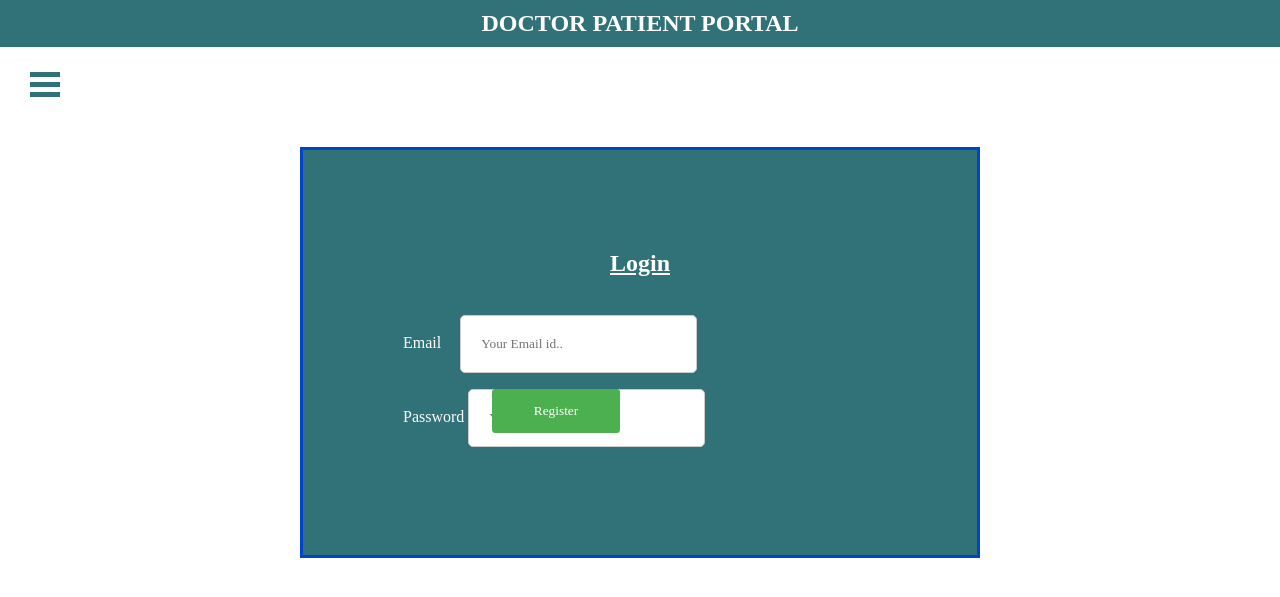
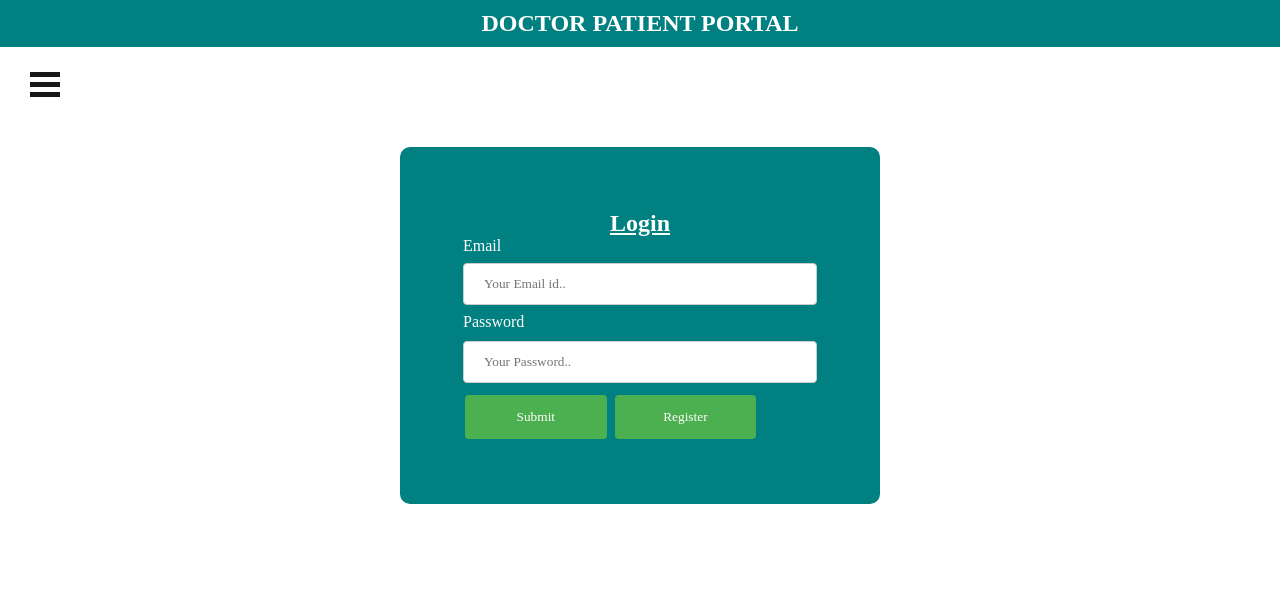
Before and after one commit to kunal-nathani/newproject, a PHP site: page /login.html in a window 1280 px wide. Shown: the top 597 px of the page. Run offline with PHP 8.4, Linux system fonts and the light colour scheme.

Commit message:
Add files via upload

```diff
--- a/abc.css
+++ b/abc.css
@@ -3,10 +3,13 @@
 	padding:0;
 	font-family:Times New Roman;
 }
+.Header{
+  background-color: #f2f2f2;
+}
 
 /* Style the header */
 .header {
-  background-color: #307277;
+  background-color: #008080;
   padding: 10px;
   text-align: center;
   color: #ffffff ;
@@ -36,48 +39,20 @@
   display:block;
   width:30px;
   height:5px;
-  background: #307277;
+  background:#151719;
   margin:5px 0px;
 }
-input[type=email], select {
-  width: 50%;
-  padding: 20px 20px;
-  margin: 8px 15px;
+input[type=password], select {
+  width:100%;
+  padding: 12px 20px;
+  margin: 10px 0;
   display: inline-block;
   border: 1px solid #ccc;
-  border-radius: 5px;
-  box-align: center;
+  border-radius: 4px;
   box-sizing: border-box;
 }
-
-input[type=password], select {
-  width: 50%;
-  padding: 20px 20px;
-  margin: 8px 0;
-  display: inline-block;
-  border: 1px solid #ccc;
-  border-radius: 5px;
-  box-sizing: border-box;
-}
-
-input[type=submit] {
-  width: 20%;
-  background-color: #4CAF50;
-  color: white;
-  padding: 20px 20px;
-  margin: 8px 0;
-  border: none;
-  border-radius: 4px;
-  cursor: pointer;
-}
-
-input[type=submit]:hover {
-  background-color: #45a049;
-}
-
-
-input[type=text], select {
-  width: 100%;
+input[type=email], select {
+  width:100%;
   padding: 12px 20px;
   margin: 8px 0;
   display: inline-block;
@@ -85,38 +60,34 @@ input[type=text], select {
   border-radius: 4px;
   box-sizing: border-box;
 }
-
 input[type=submit] {
-  position: absolute;
-  width: 10%;
-  right: 660px;
+  width: 40%;
   background-color: #4CAF50;
   color: white;
   padding: 14px 20px;
-  margin: 8px 0;
+  margin: 12px 0;
   border: none;
   border-radius: 4px;
   cursor: pointer;
+  margin :2px;
+  box-shadow: #f2f2f2;
 }
 
 input[type=submit]:hover {
   background-color: #45a049;
 }
-
-.Login div {
-  border-radius: 50px;
-  background-color: #f2f2f2;
-  padding: 20px;
-}
-
 .Login{
-padding:100px;
-border: 3px solid #0044cc;
-margin:100px 300px;
-background: #307277;
-color:white;
+  border: 3px solid #008080;
+  background-color: #008080;
+  padding: 60px;
+  margin-top: 100px;
+  margin-left: 400px;
+  margin-right: 400px;
+  border-radius: 10px;
+  box-shadow:#808080;
+  color: white;
 }
 .Login h2{
   text-align: center;
-  margin-bottom: 30px;
+  text-underline-position: center;
 }
```
Also changed, not shown: no.css (+36 -33 lines).
